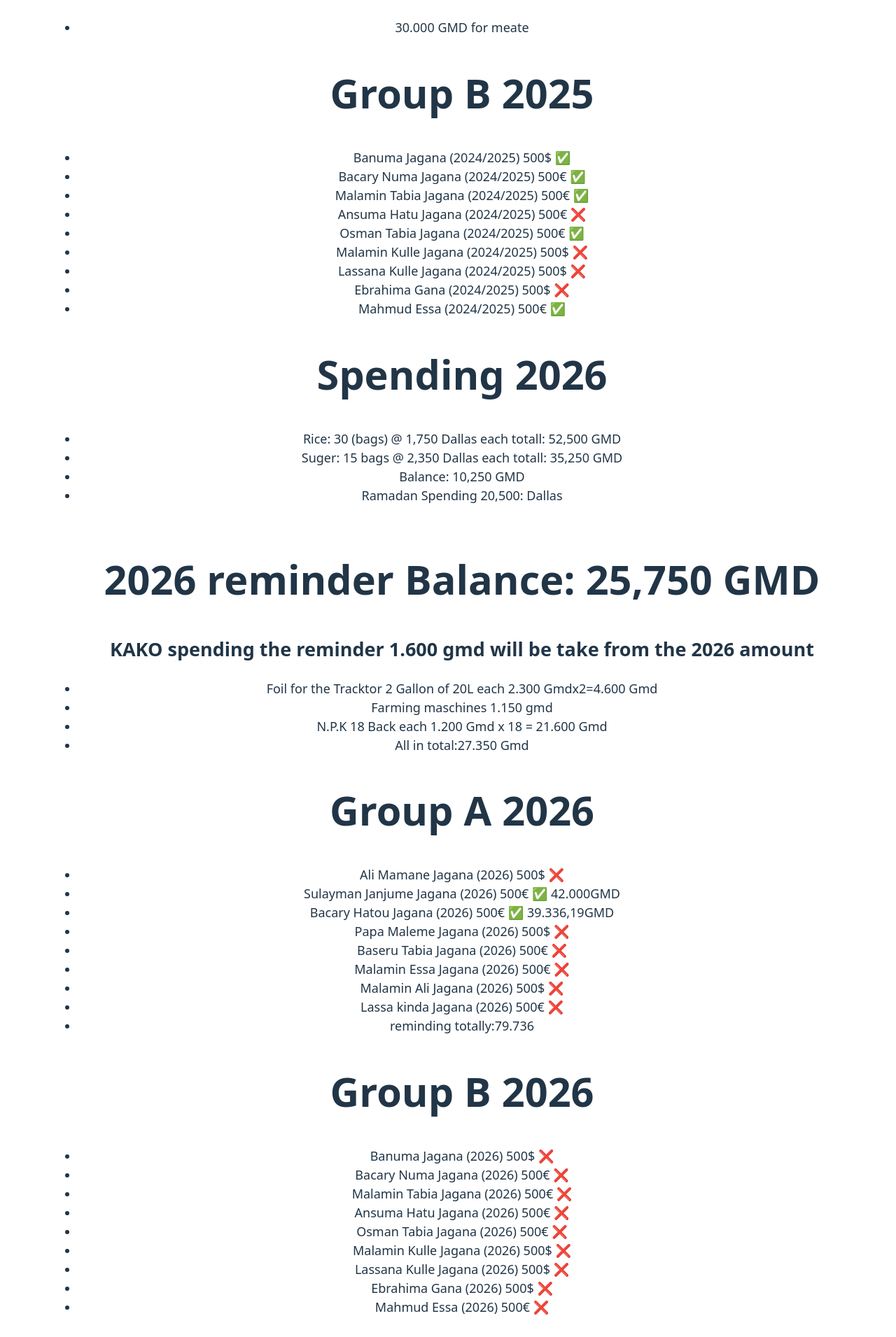
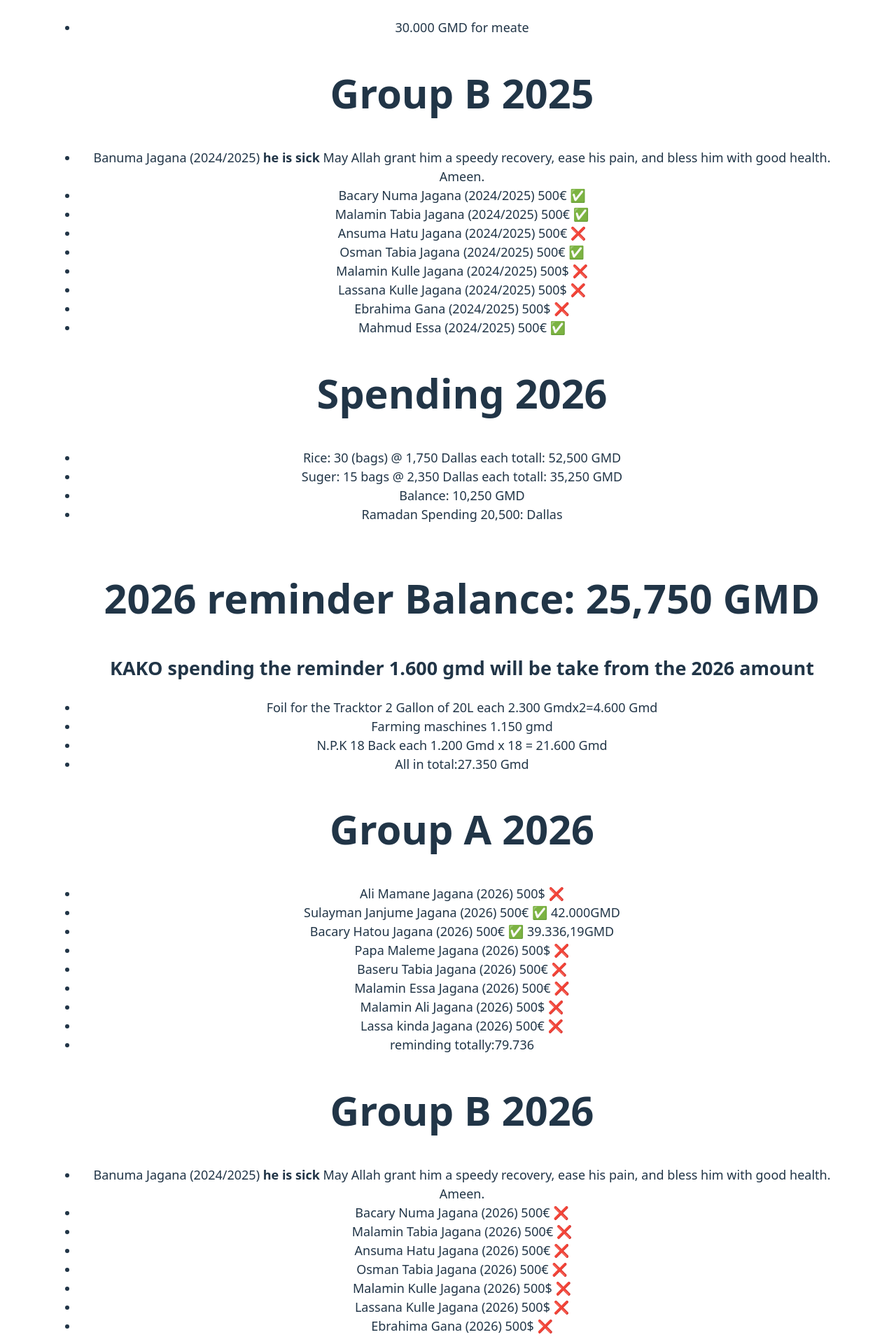
Before and after one commit to Malaminjagana/Indembaya-react, a React (Vite) app: page / in a window 1280 px wide. Shown: the part 1510-3421 px from the top of the page at 70% size. Built offline with nearby package versions, Linux system fonts and the light colour scheme.

Commit message:
banuma detals is change

```diff
--- a/src/components/Section.jsx
+++ b/src/components/Section.jsx
@@ -41,7 +41,7 @@ function Section() {
 
 
         <h1>Group B 2025</h1>
-        <li>Banuma Jagana (2024/2025) 500$ ✅</li>
+        <li>Banuma Jagana (2024/2025)  <strong>he is sick </strong>May Allah grant him a speedy recovery, ease his pain, and bless him with good health. Ameen. </li>
         <li> Bacary Numa Jagana (2024/2025) 500€ ✅</li>
         <li>Malamin Tabia Jagana (2024/2025) 500€ ✅</li>
         <li>Ansuma Hatu Jagana (2024/2025) 500€ ❌</li>
@@ -88,7 +88,7 @@ function Section() {
 
 
         <h1>Group B 2026</h1>
-        <li>Banuma Jagana (2026) 500$ ❌</li>
+         <li>Banuma Jagana (2024/2025)  <strong>he is sick </strong>May Allah grant him a speedy recovery, ease his pain, and bless him with good health. Ameen. </li>
         <li> Bacary Numa Jagana (2026) 500€ ❌</li>
         <li>Malamin Tabia Jagana (2026) 500€ ❌</li>
         <li>Ansuma Hatu Jagana (2026) 500€ ❌</li>
```
Also changed, not shown: 1 other file (tests, documents, lock files or other folders).
